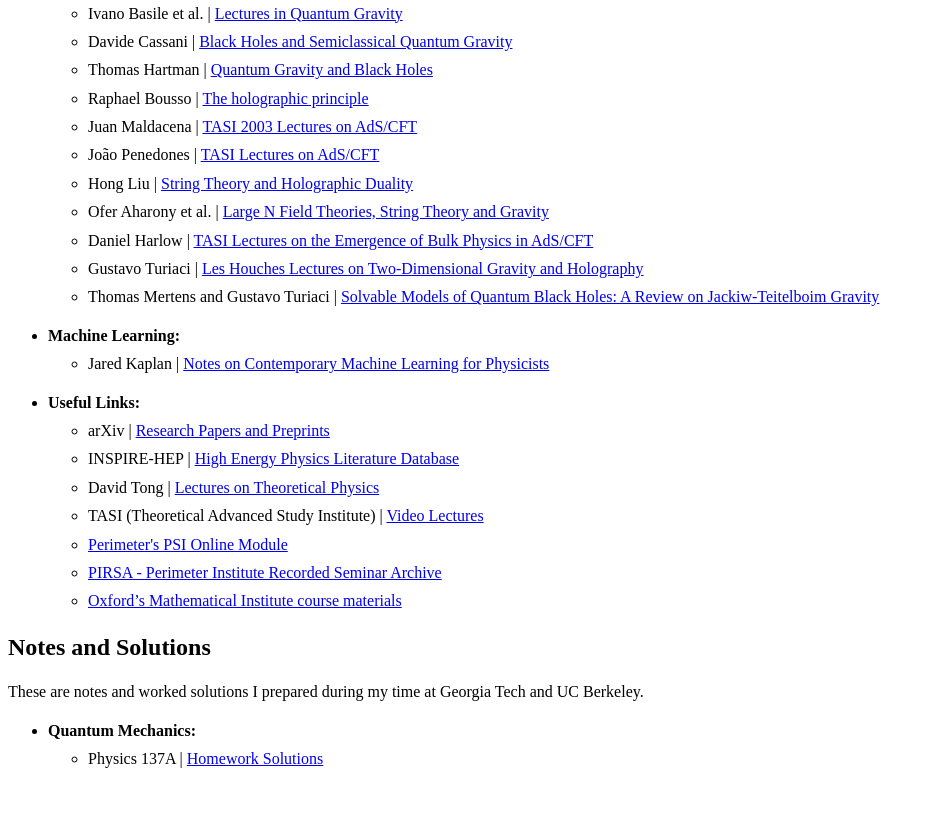
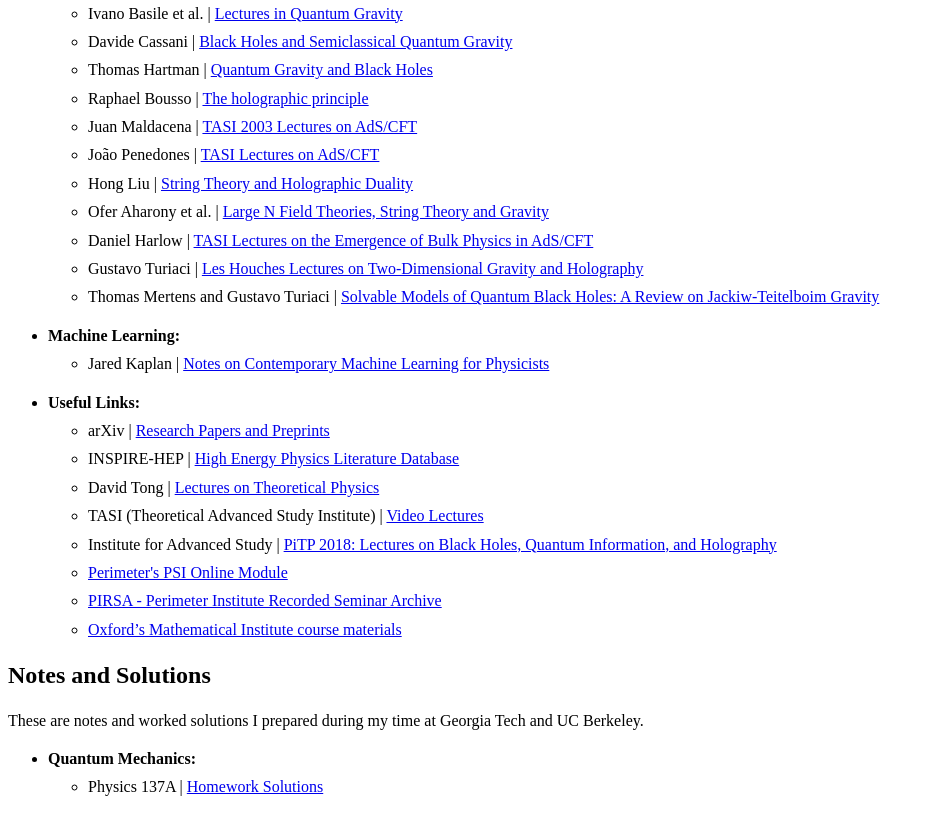
Before and after one commit to abelphysics/abelphysics.github.io, a plain HTML site: page index.html in a window 1280 px wide. Shown: the part 3784-4599 px from the top of the page, without its empty margins (0-933 px from the left). Before the commit the page ends 4570 px from the top, so only its background shows below. Drawn offline with Linux system fonts and the light colour scheme.

Commit message:
minor fixes

```diff
--- a/index.html
+++ b/index.html
@@ -759,6 +759,10 @@ Semiclassical Quantum Gravity
         Video Lectures
       </a>
     </li>
+      <li>
+  Institute for Advanced Study |
+  <a href="https://static.ias.edu/pitp/2018/node/1796.html">PiTP 2018: Lectures on Black Holes, Quantum Information, and Holography</a>
+</li>
     <li>
       <a href="https://psi-online.perimeterinstitute.ca/collections">
         Perimeter's PSI Online Module
```
